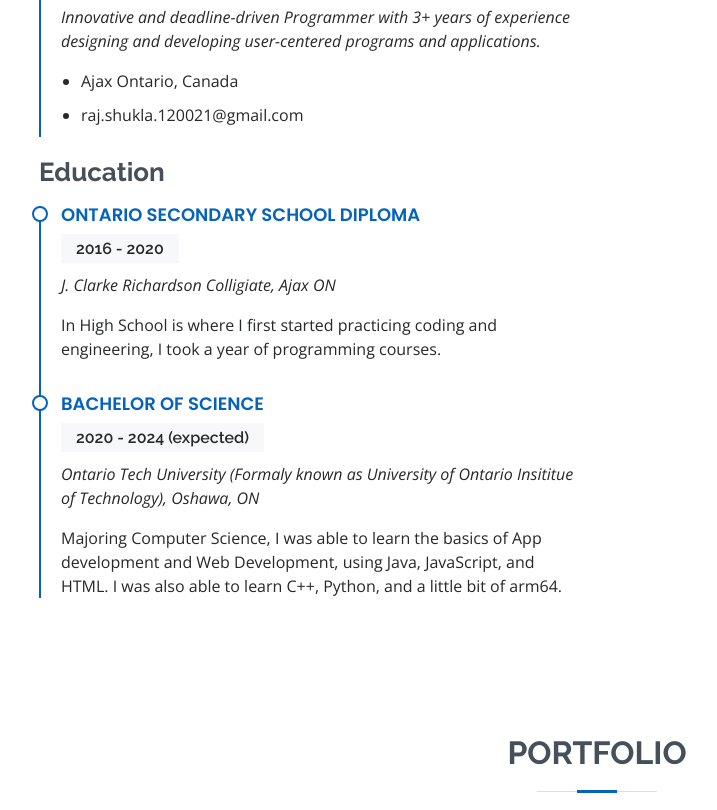
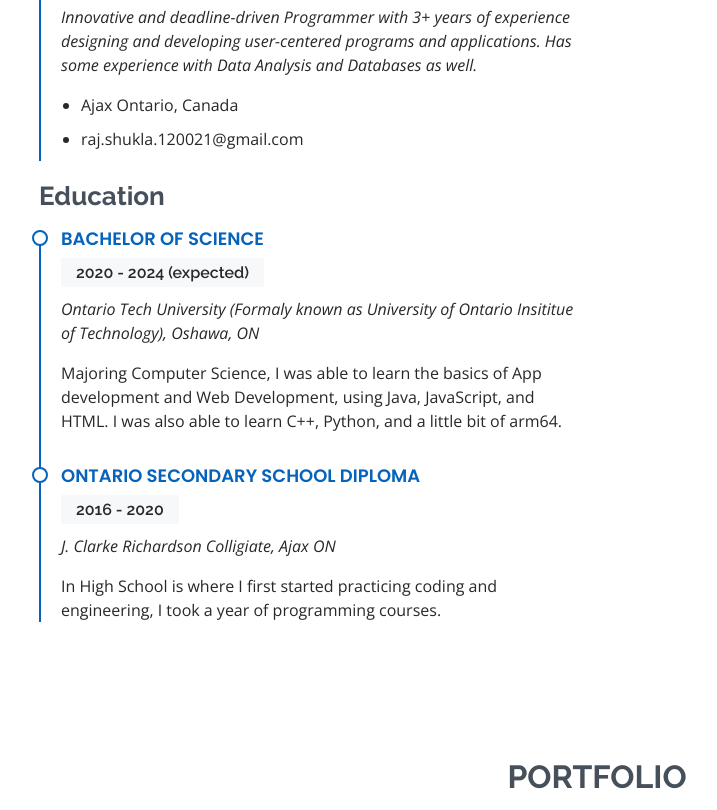
Before and after one commit to Raj-Shukla-2002/rajshukla, a plain HTML site: page index.html in a window 1280 px wide. Shown: the part 2065-2875 px from the top of the page, without its empty margins (93-810 px from the left). Drawn offline with nearby package versions, Linux system fonts and the light colour scheme.

Commit message:
Update index.html

```diff
--- a/index.html
+++ b/index.html
@@ -196,7 +196,7 @@
             <h3 class="resume-title">Sumary</h3>
             <div class="resume-item pb-0">
               <h4>Raj Shukla</h4>
-              <p><em>Innovative and deadline-driven Programmer with 3+ years of experience designing and developing user-centered programs and applications.</em></p>
+              <p><em>Innovative and deadline-driven Programmer with 3+ years of experience designing and developing user-centered programs and applications. Has some experience with Data Analysis and Databases as well.</em></p>
               <ul>
                 <li>Ajax Ontario, Canada</li>
                 <li>raj.shukla.120021@gmail.com</li>
@@ -205,16 +205,16 @@
 
             <h3 class="resume-title">Education</h3>
             <div class="resume-item">
+              <h4>Bachelor of Science</h4>
+              <h5>2020 - 2024 (expected)</h5>
+              <p><em>Ontario Tech University (Formaly known as University of Ontario Insititue of Technology), Oshawa, ON</em></p>
+              <p>Majoring Computer Science, I was able to learn the basics of App development and Web Development, using Java, JavaScript, and HTML. I was also able to learn C++, Python, and a little bit of arm64.</p>
+            </div>
+            <div class="resume-item">
               <h4>Ontario Secondary School Diploma</h4>
               <h5>2016 - 2020</h5>
               <p><em>J. Clarke Richardson Colligiate, Ajax ON</em></p>
               <p>In High School is where I first started practicing coding and engineering, I took a year of programming courses.</p>
-            </div>
-            <div class="resume-item">
-              <h4>Bachelor of Science</h4>
-              <h5>2020 - 2024 (expected)</h5>
-              <p><em>Ontario Tech University (Formaly known as University of Ontario Insititue of Technology), Oshawa, ON</em></p>
-              <p>Majoring Computer Science, I was able to learn the basics of App development and Web Development, using Java, JavaScript, and HTML. I was also able to learn C++, Python, and a little bit of arm64.</p>
             </div>
           </div>
         </div>
```
